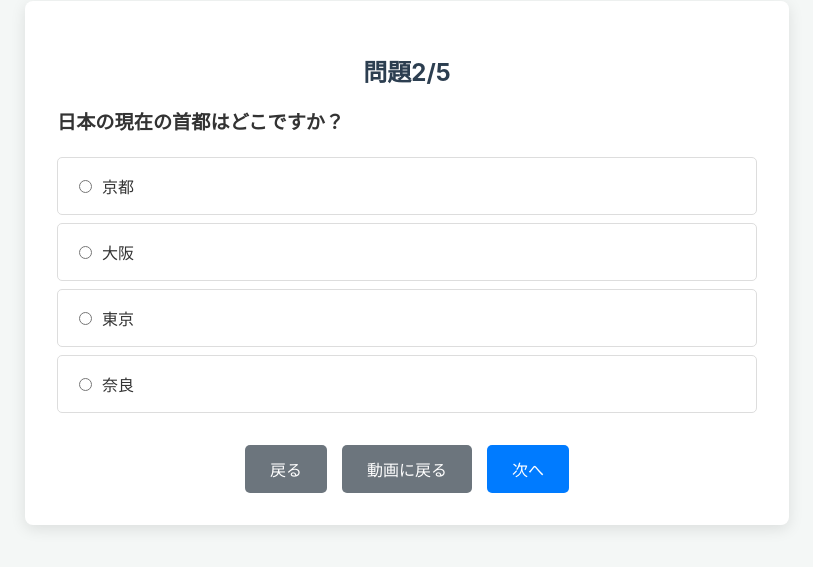
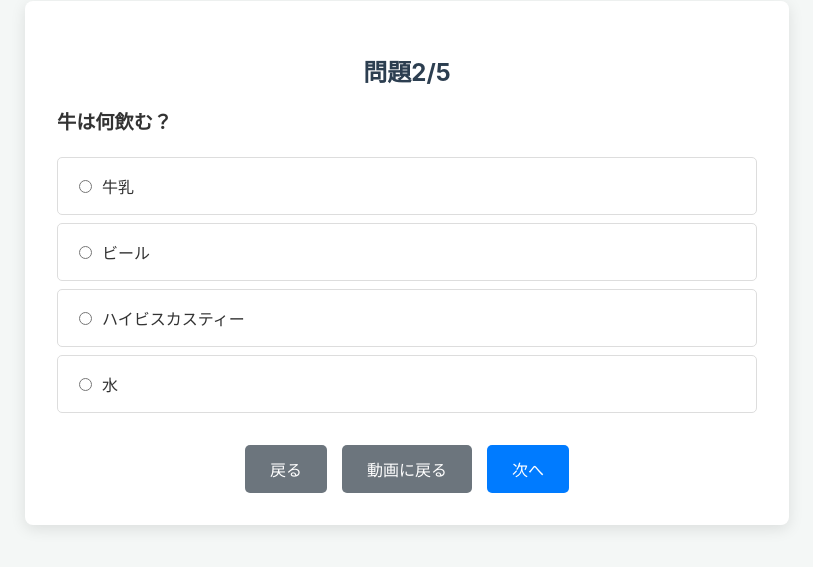
Before and after one commit to SomoSomo0712/samplework, a plain HTML site: page problem2.html in a window 1280 px wide. Shown: the part 137-704 px from the top of the page, without its empty margins (233-1046 px from the left). Drawn offline with Linux system fonts and the light colour scheme.

Commit message:
Change question and options in problem2.html

```diff
--- a/problem2.html
+++ b/problem2.html
@@ -11,12 +11,12 @@
         <h2>問題2/5</h2> <!-- ← ★★問題ごとに変更★★ -->
 
         <!-- ▼▼▼ 問題の内容をここに記述 ▼▼▼ -->
-        <p id="question-text">日本の現在の首都はどこですか？</p>
+        <p id="question-text">牛は何飲む？</p>
         <div id="options-container" class="options-container">
-            <label><input type="radio" name="answer" value="京都">京都</label>
-            <label><input type="radio" name="answer" value="大阪">大阪</label>
-            <label><input type="radio" name="answer" value="東京">東京</label>
-            <label><input type="radio" name="answer" value="奈良">奈良</label>
+            <label><input type="radio" name="answer" value="牛乳">牛乳</label>
+            <label><input type="radio" name="answer" value="ビール">ビール</label>
+            <label><input type="radio" name="answer" value="ハイビスカスティー">ハイビスカスティー</label>
+            <label><input type="radio" name="answer" value="水">水</label>
         </div>
         <!-- ▲▲▲ 問題の内容ここまで ▲▲▲ -->
 
```
